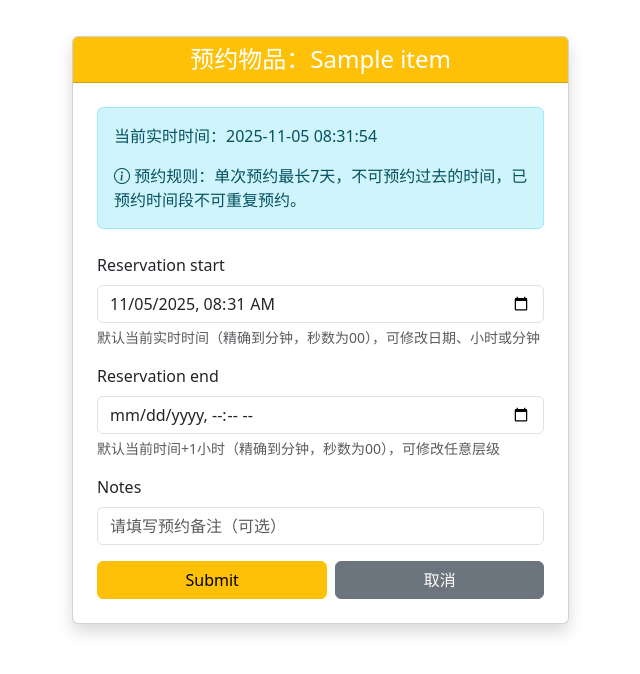
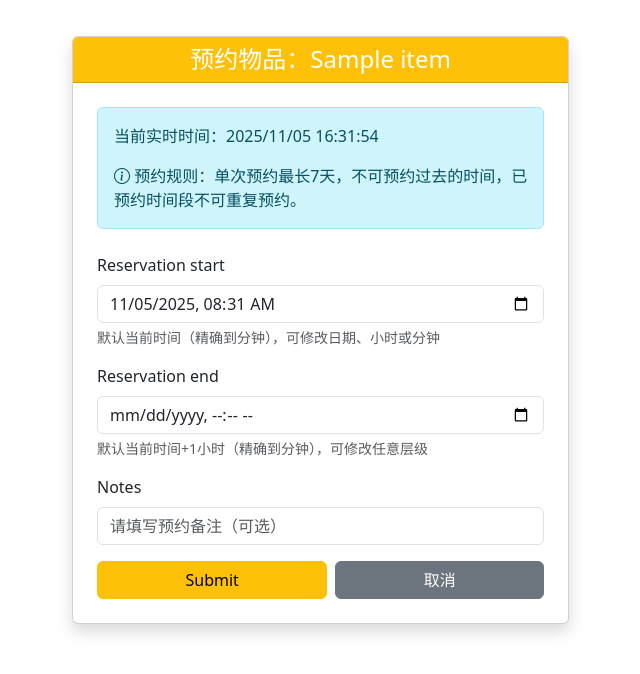
Before and after one commit to Chen-yuyang/flask_project_1, a Flask app: template app/templates/reservations/create.html in a window 1280 px wide. Shown: the part 56-730 px from the top of the page, without its empty margins (426-1066 px from the left). Run offline with Flask 3, Linux system fonts and the light colour scheme; the template is opened without the code that fills it: most values are stand-ins (such as "Sample title", 1, 10 or a date in 2020); form fields are guessed from the names that the template uses.

Commit message:
V15 预约功能：创建预约功能精确到分钟，数据库模型添加预约备注，但是其他显示预约的界面还没能够显示到分钟和备注

```diff
--- a/app/models.py
+++ b/app/models.py
@@ -194,6 +194,7 @@ class Reservation(db.Model):
     _utc_reservation_end = db.Column('reservation_end', db.DateTime, nullable=False)
     _utc_created_at = db.Column('created_at', db.DateTime, default=datetime.utcnow)
     status = db.Column(db.String(20), default='valid')  # valid, cancelled, used
+    notes = db.Column(db.Text, nullable=True)  # 新增notes字段，存储预约备注
 
     # 前端调用时返回东八区本地时间
     @property
--- a/app/routes/reservations.py
+++ b/app/routes/reservations.py
@@ -99,18 +99,17 @@ def item_reservations(item_id):  # 函数名必须是 item_reservations
 @bp.route('/create/<int:item_id>', methods=['GET', 'POST'])
 @login_required
 def create(item_id):
-    """创建物品预约（适配东八区时区+时分秒精度）"""
     item = Item.query.get_or_404(item_id)
     form = ReservationForm()
 
     if form.validate_on_submit():
-        # 1. 将东八区aware时间转换为UTC时间（存入数据库）
+        # 1. 将东八区aware时间转换为UTC时间（数据库存储UTC）
         start_local = form.reservation_start.data
         start_utc = start_local.astimezone(pytz.utc)
         end_local = form.reservation_end.data
         end_utc = end_local.astimezone(pytz.utc)
 
-        # 2. 检查重叠预约（用UTC时间与数据库UTC字段比较）
+        # 2. 检查重叠预约（基于UTC时间与数据库UTC字段比较）
         overlapping = Reservation.query.filter_by(
             item_id=item_id,
             status='valid'
--- a/app/templates/reservations/create.html
+++ b/app/templates/reservations/create.html
@@ -10,7 +10,7 @@
                 <h4 class="card-title text-center mb-0">预约物品：{{ item.name }}</h4>
             </div>
             <div class="card-body p-4">
-                <!-- 实时当前时间提示 -->
+                <!-- 实时东八区时间提示 -->
                 <div class="alert alert-info mb-4">
                     <p id="current-time">正在获取当前时间...</p>
                     <p class="mb-0"><i class="bi bi-info-circle"></i> 预约规则：单次预约最长7天，不可预约过去的时间，已预约时间段不可重复预约。</p>
@@ -20,7 +20,7 @@
                 <form method="POST" id="reservation-form">
                     {{ form.hidden_tag() }}
 
-                    <!-- 预约开始时间（修复语法错误） -->
+<!-- 预约开始时间 -->
                     <div class="mb-3">
                         {{ form.reservation_start.label(class="form-label") }}
                         {{ form.reservation_start(
@@ -33,10 +33,10 @@
                         {% for error in form.reservation_start.errors %}
                         <div class="invalid-feedback">{{ error }}</div>
                         {% endfor %}
-                        <div class="form-text">默认当前实时时间（精确到分钟，秒数为00），可修改日期、小时或分钟</div>
+                        <div class="form-text">默认当前时间（精确到分钟），可修改日期、小时或分钟</div>
                     </div>
 
-                    <!-- 预约结束时间（修复语法错误） -->
+                    <!-- 预约结束时间 -->
                     <div class="mb-3">
                         {{ form.reservation_end.label(class="form-label") }}
                         {{ form.reservation_end(
@@ -48,10 +48,10 @@
                         {% for error in form.reservation_end.errors %}
                         <div class="invalid-feedback">{{ error }}</div>
                         {% endfor %}
-                        <div class="form-text">默认当前时间+1小时（精确到分钟，秒数为00），可修改任意层级</div>
+                        <div class="form-text">默认当前时间+1小时（精确到分钟），可修改任意层级</div>
                     </div>
 
-                    <!-- 预约备注（修复语法错误） -->
+                    <!-- 预约备注（语法完全正确） -->
                     <div class="mb-3">
                         {{ form.notes.label(class="form-label") }}
                         {{ form.notes(
@@ -75,28 +75,44 @@
     </div>
 </div>
 
-<!-- JavaScript 实时更新时间 -->
+<!-- JavaScript：强制东八区时间 + 实时更新 -->
 <script>
-  // 实时更新预约开始时间为当前本地时间（东八区，秒数强制为00）
+  // 更新预约开始时间为东八区当前时间（仅到分钟，秒数强制为00）
   function updateStartTime() {
-    const now = new Date(); // 本地东八区时间
-    now.setSeconds(0, 0); // 秒数固定为00
-    const formatted = now.toISOString().slice(0, 16) + ':00';
+    const now = new Date();
+    now.setSeconds(0, 0); // 秒数固定为00（但不显示）
+    const timezoneOffset = now.getTimezoneOffset();
+    now.setMinutes(now.getMinutes() - timezoneOffset); // 转换为UTC时间（datetime-local默认解析为UTC）
+    const formatted = now.toISOString().slice(0, 16);  // 格式：2025-11-05T16:17
     document.getElementById('reservation_start').value = formatted;
   }
 
-  // 实时显示当前本地时间（东八区）
+  // 实时显示东八区时间（包含秒数，仅用于提示）
   function updateCurrentTime() {
-    const now = new Date(); // 本地东八区时间
-    const formatted = now.toISOString().slice(0, 19).replace('T', ' ');
-    document.getElementById('current-time').textContent = `当前实时时间：${formatted}`;
+    const formatter = new Intl.DateTimeFormat('zh-CN', {
+      timeZone: 'Asia/Shanghai',
+      year: 'numeric',
+      month: '2-digit',
+      day: '2-digit',
+      hour: '2-digit',
+      minute: '2-digit',
+      second: '2-digit',
+      hour12: false
+    });
+    const parts = formatter.formatToParts(new Date());
+    const formatted = parts.reduce((acc, part) => {
+      if (part.type !== 'literal') acc[part.type] = part.value;
+      return acc;
+    }, {});
+    const timeStr = `${formatted.year}/${formatted.month}/${formatted.day} ${formatted.hour}:${formatted.minute}:${formatted.second}`;
+    document.getElementById('current-time').textContent = `当前实时时间：${timeStr}`;
   }
 
   window.onload = function() {
     updateStartTime();
     updateCurrentTime();
-    setInterval(updateStartTime, 60000); // 每分钟更新一次（秒数固定）
-    setInterval(updateCurrentTime, 1000); // 每秒更新时间提示
+    setInterval(updateStartTime, 60000); // 每分钟更新一次（仅到分钟，无需每秒更新）
+    setInterval(updateCurrentTime, 1000); // 每秒更新时间提示（包含秒数）
   };
 
   // 提交前最后一次更新
```
Also changed, not shown: app/forms/reservation_forms.py (+7 -14 lines).
